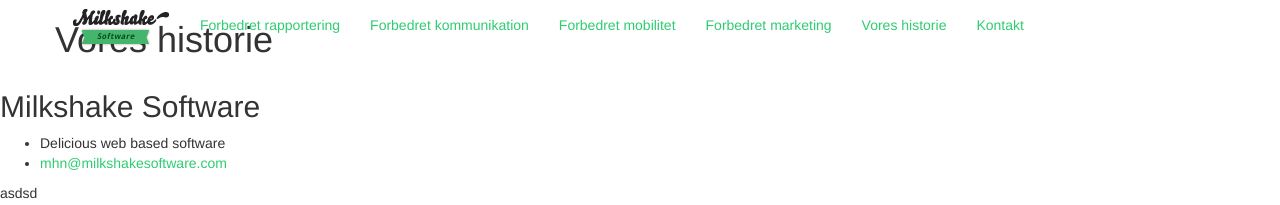
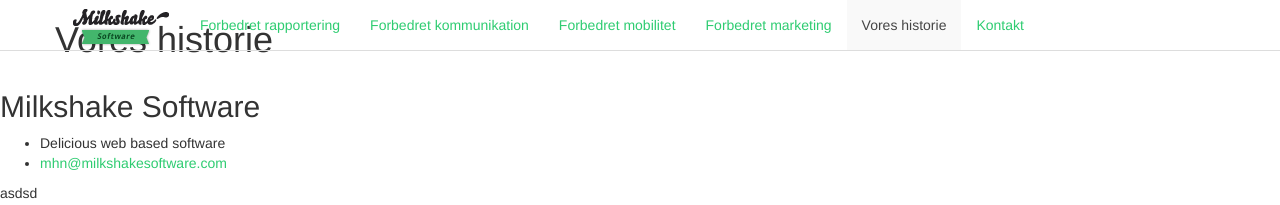
Before and after one commit to milkshakesoftware/milkshakesoftware.github.com, a Jekyll site: the page built from vores-historie/index.html, in a window 1280 px wide. Shown: the top 205 px of the page. Built offline with Jekyll 4.4.1, drawn with Linux system fonts in a browser that asks for light colours; some web fonts are replaced.

Commit message:
Highlight active menu item

```diff
--- a/_includes/header.html
+++ b/_includes/header.html
@@ -13,11 +13,13 @@
     <nav class="collapse navbar-collapse ms-navbar-collapse" role="navigation">
       <ul class="nav navbar-nav">
         {% assign sorted_pages = site.pages | sort:"sortOrder" %}
-        {% for page in sorted_pages %}
-        {% if page.showInNavBar %}
-          <li>
-            <a href="{{ page.url | prepend: site.baseurl }}">{{ page.title }}</a>
-          </li>
+        {% for node in sorted_pages %}
+        {% if node.showInNavBar %}
+        {% if page.url == node.url %}
+          <li class="active"><a href="{{ node.url | prepend: site.baseurl }}">{{ node.title }}</a></li>
+        {% else %}
+          <li><a href="{{ node.url | prepend: site.baseurl }}">{{ node.title }}</a></li>
+        {% endif %}
         {% endif %}
         {% endfor %}
       </ul>
--- a/css/main.css
+++ b/css/main.css
@@ -1,5 +1,14 @@
+.ms-site-nav {
+	border-bottom: 1px solid #ddd;
+}
+
 .navbar-header .navbar-brand img {
 	margin-top: -30px;
+}
+
+.ms-site-nav .navbar-nav > li > a:hover, .ms-site-nav .navbar-nav > .active > a, .ms-site-nav .navbar-nav > .active > a:hover {
+	color: #454545;
+	background-color: #f9f9f9;
 }
 
 .essay {
```
